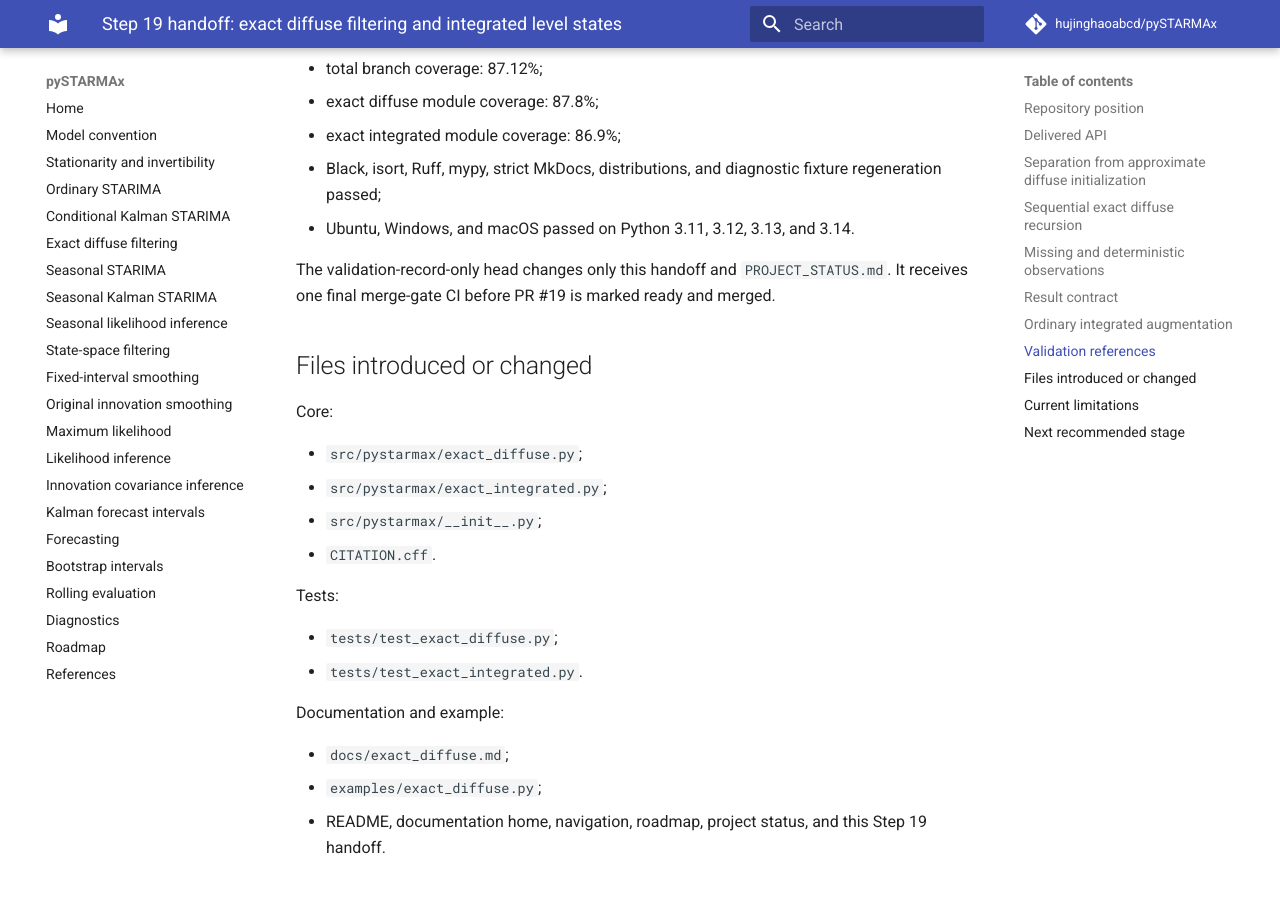
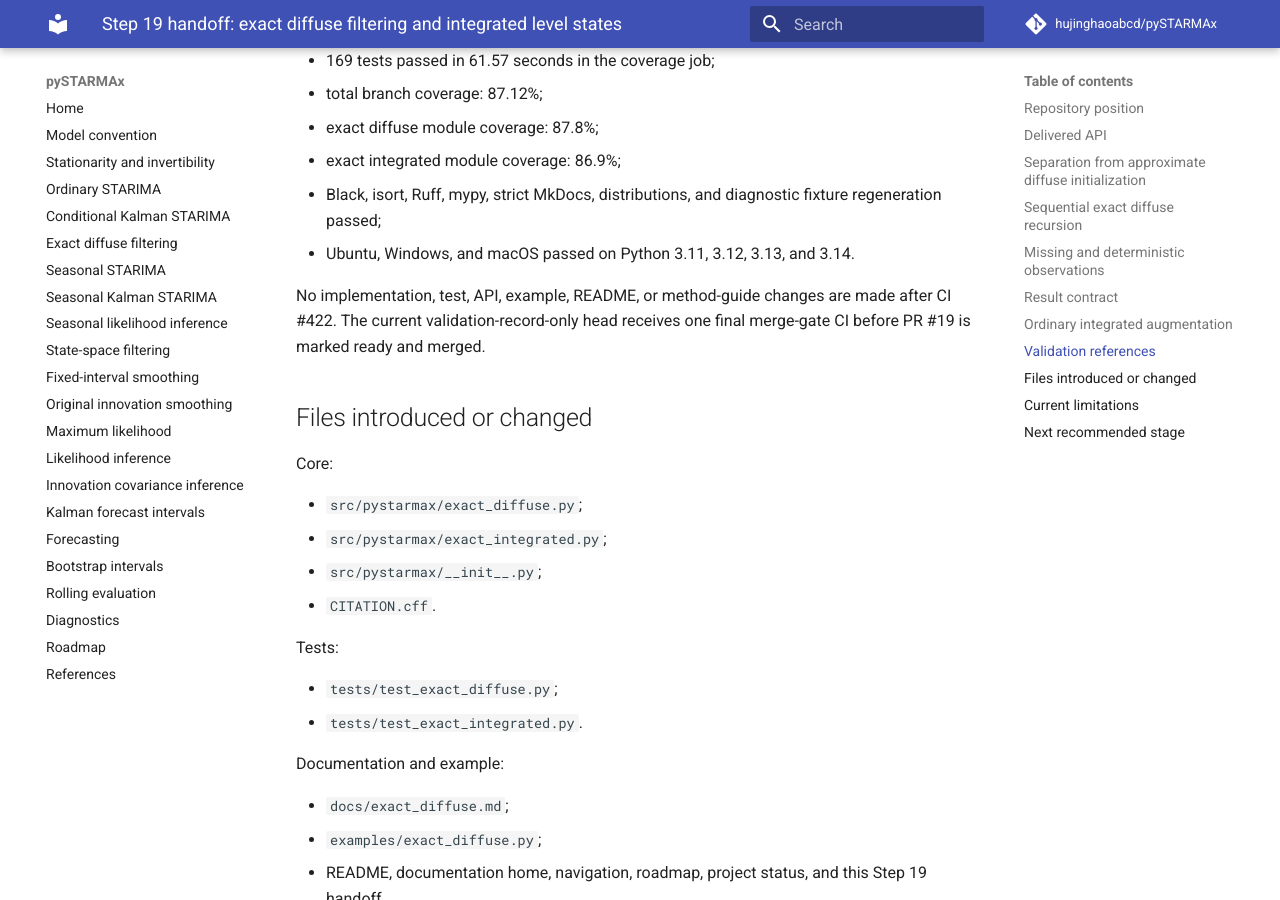
Before and after one commit to hujinghaoabcd/pySTARMAx, an MkDocs documentation site: the page built from docs/development/STEP_19_EXACT_DIFFUSE.md, in a window 1280 px wide and 900 px high, scrolled down 4493 px. Built offline with MkDocs 1.6.1 and Material for MkDocs 9.7.7, drawn with Linux system fonts in a browser that asks for light colours; comment, search, counter and statistics services are not loaded; some of the changed text lies outside the part shown.

Commit message:
Finalize Step 19 merge-gate record

```diff
--- a/docs/development/STEP_19_EXACT_DIFFUSE.md
+++ b/docs/development/STEP_19_EXACT_DIFFUSE.md
@@ -14,7 +14,8 @@
 - `src/pystarmax/exact_integrated.py` coverage: 86.9%;
 - Black, isort, Ruff, mypy, strict MkDocs, distributions, and Ubuntu/Windows/
   macOS Python 3.11–3.14 all passed;
-- a validation-record-only merge-gate CI is required before merge.
+- the current head changes only validation records relative to CI #422 and is
+  the final merge-gate candidate.
 
 ## Delivered API
 
@@ -218,9 +219,9 @@
   regeneration passed;
 - Ubuntu, Windows, and macOS passed on Python 3.11, 3.12, 3.13, and 3.14.
 
-The validation-record-only head changes only this handoff and
-`PROJECT_STATUS.md`. It receives one final merge-gate CI before PR #19 is
-marked ready and merged.
+No implementation, test, API, example, README, or method-guide changes are made
+after CI #422. The current validation-record-only head receives one final
+merge-gate CI before PR #19 is marked ready and merged.
 
 ## Files introduced or changed
 
```
